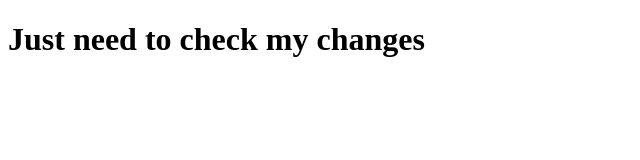
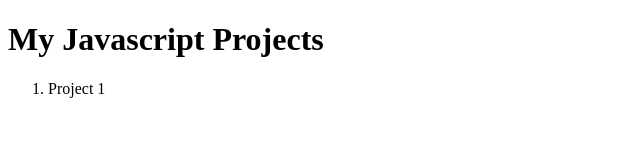
Before and after one commit to mujahidhassanpiaic/JavascriptProjects, a plain HTML site: page index.html in a window 1280 px wide. Shown: the whole page, without its empty margins (0-640 px from the left). Drawn offline with Linux system fonts and the light colour scheme.

Commit message:
Update index.html

```diff
--- a/index.html
+++ b/index.html
@@ -6,6 +6,9 @@
     <title>JavaScript Projects</title>
 </head>
 <body>
-    <h1>Just need to check my changes</h1>
+    <h1>My Javascript Projects</h1>
+    <ol>
+        <li>Project 1</li>
+    </ol>
 </body>
 </html>
```
